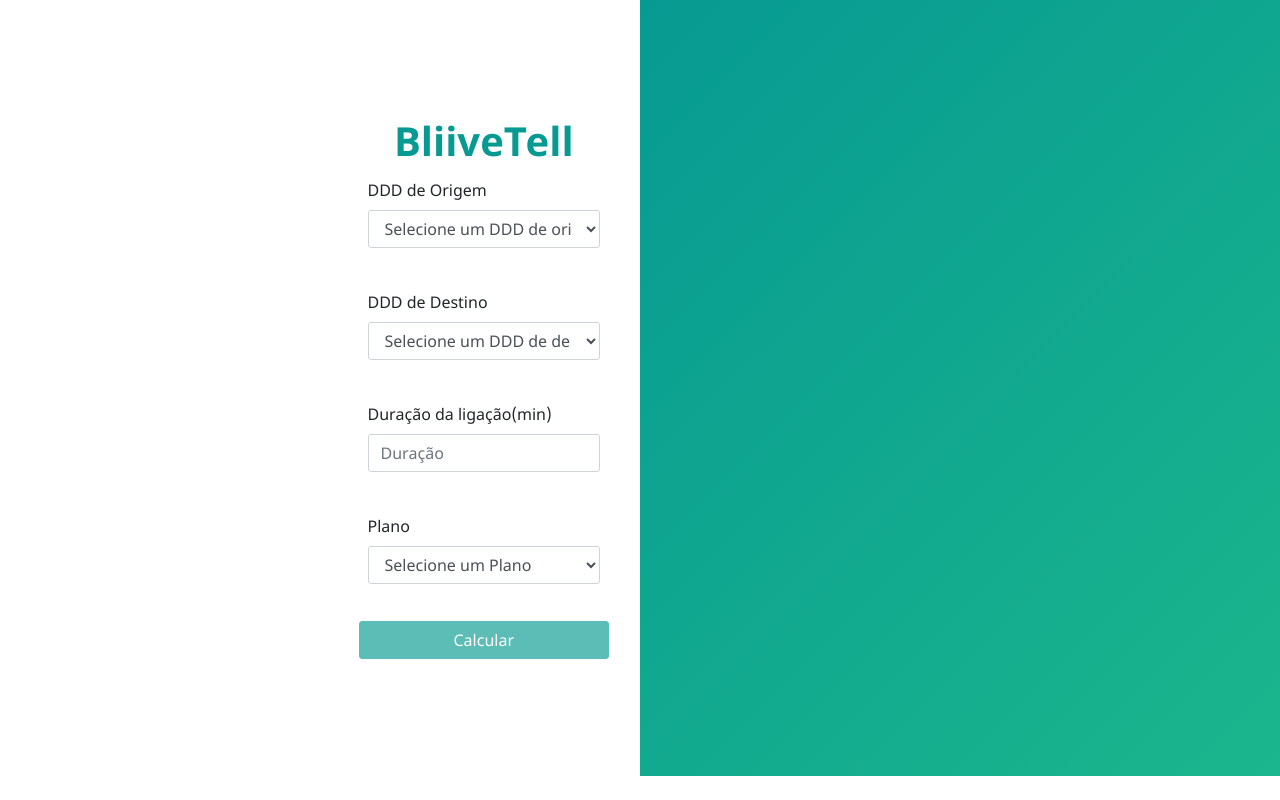
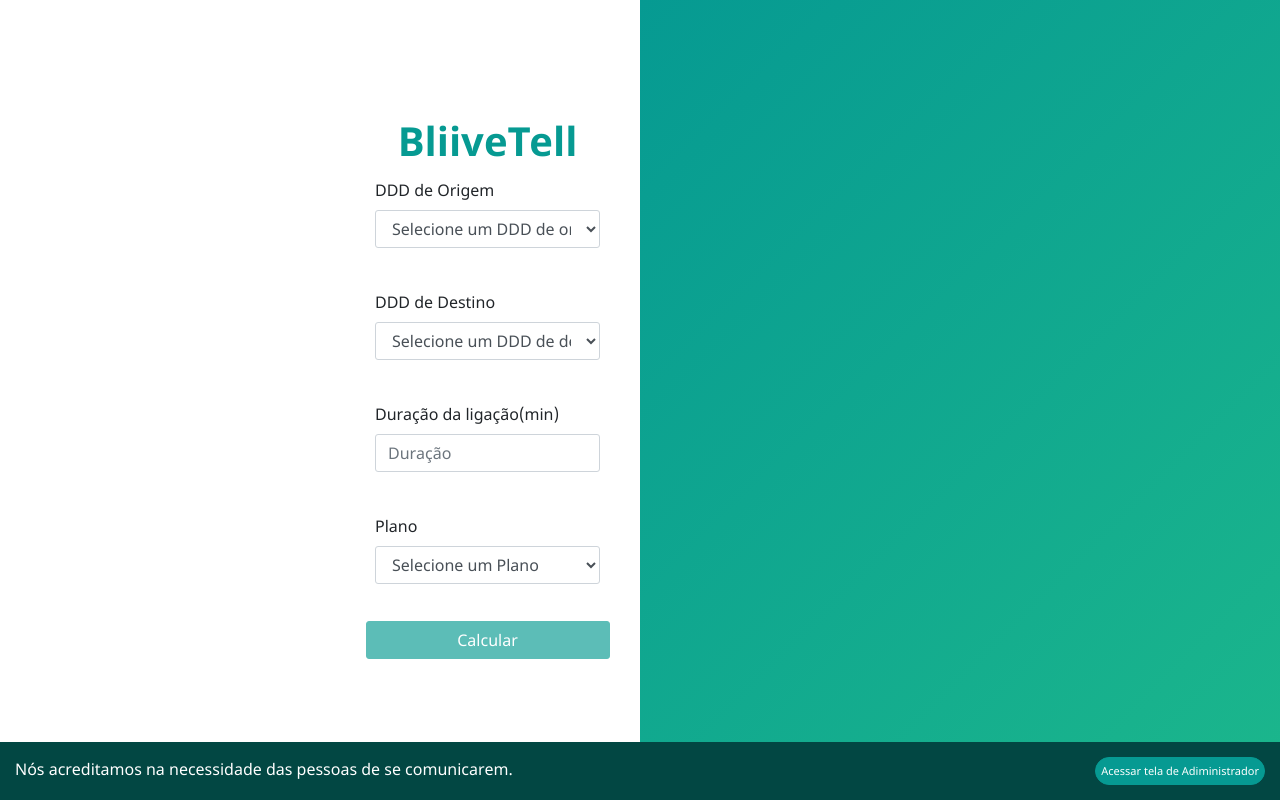
Before and after one commit to marcio133/Telzir, an Angular app: page / in a window 1280 px wide. Built offline with nearby package versions, Linux system fonts and the light colour scheme.

Commit message:
Footer component
Creation of footer component, so the user can navigate between pages

```diff
--- a/src/app/app.component.html
+++ b/src/app/app.component.html
@@ -1 +1,5 @@
-<router-outlet></router-outlet>
+
+<div class="container-fluid">
+  <router-outlet></router-outlet>
+  <app-footer></app-footer>
+</div>
--- a/src/app/app.module.ts
+++ b/src/app/app.module.ts
@@ -10,12 +10,14 @@ import { CalcRateService } from './_services/calc-rate.service';
 import { HomeComponent } from './home/home.component';
 import { RouterModule } from '@angular/router';
 import { routes } from './app-routing.module';
+import { FooterComponent } from './footer/footer.component';
 
 
 @NgModule({
   declarations: [
     AppComponent,
-    HomeComponent
+    HomeComponent,
+    FooterComponent
   ],
   imports: [
     BrowserModule,
--- /dev/null
+++ b/src/app/footer/footer.component.html
@@ -0,0 +1,6 @@
+<footer class="footer">
+  Nós acreditamos na necessidade das pessoas de se comunicarem.
+  <button class="btn footer-btn-navigation">
+    Acessar tela de Adiministrador
+  </button>
+</footer>
--- /dev/null
+++ b/src/app/footer/footer.component.ts
@@ -0,0 +1,14 @@
+import { Component, OnInit } from '@angular/core';
+
+@Component({
+  selector: 'app-footer',
+  templateUrl: './footer.component.html'
+})
+export class FooterComponent implements OnInit {
+
+  constructor() { }
+
+  ngOnInit() {
+  }
+
+}
--- a/src/assets/sass/buttons.scss
+++ b/src/assets/sass/buttons.scss
@@ -3,17 +3,6 @@ $button-shadow: 0 2px 25px $secondary-color;
   border-radius: 3px;
 }
 .btn-confirm{
-  background-color: $primary-color;
-  border: 1px solid $primary-color;
-  color: $white;
+  @include green-button();
   width: 80%;
-  &:focus{
-    -webkit-box-shadow: $button-shadow ;
-    box-shadow: $button-shadow ;
-    border: 1px solid $primary-color;
-  }
-  &:active{
-    -webkit-box-shadow: $button-shadow ;
-    box-shadow: $button-shadow
-  }
 }
--- a/src/assets/sass/colors.scss
+++ b/src/assets/sass/colors.scss
@@ -1,4 +1,5 @@
 $primary-color: #069a92;
 $secondary-color: #1bb68c;
 $danger-color: #E84C3D;
+$footer-color: #024743;
 $white: #fff;
--- /dev/null
+++ b/src/assets/sass/footer.scss
@@ -0,0 +1,16 @@
+.footer {
+  position:fixed;
+  left:0px;
+  bottom:0px;
+  padding: 15px 15px;
+  width:100%;
+  color: $white;
+  background: $footer-color;
+  .footer-btn-navigation{
+    @include green-button();
+    float: right;
+    padding: 5px;
+    border-radius: 25px;
+    font-size: 11px;
+  }
+}
--- a/src/assets/sass/main.scss
+++ b/src/assets/sass/main.scss
@@ -6,6 +6,7 @@
 @import 'result';
 @import 'buttons';
 @import 'message';
+@import 'footer';
 
 body {
     margin: 0;
--- a/src/assets/sass/mixes.scss
+++ b/src/assets/sass/mixes.scss
@@ -3,3 +3,18 @@
     top: 50%;
     transform: translateY(-50%);
 }
+
+@mixin green-button() {
+  background-color: $primary-color;
+  border: 1px solid $primary-color;
+  color: $white;
+  &:focus{
+    -webkit-box-shadow: $button-shadow ;
+    box-shadow: $button-shadow ;
+    border: 1px solid $primary-color;
+  }
+  &:active{
+    -webkit-box-shadow: $button-shadow ;
+    box-shadow: $button-shadow
+  }
+}
```
Also changed, not shown: 1 other file (tests, documents, lock files or other folders).
